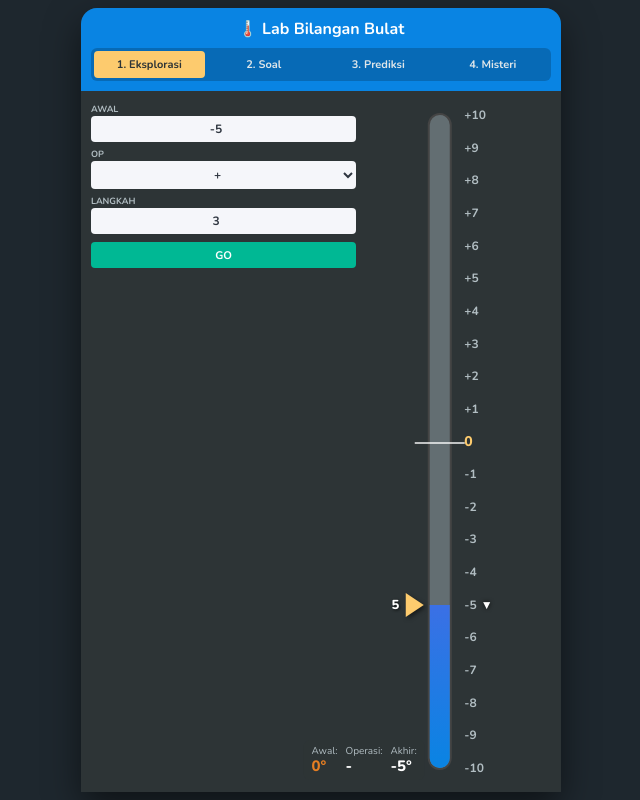
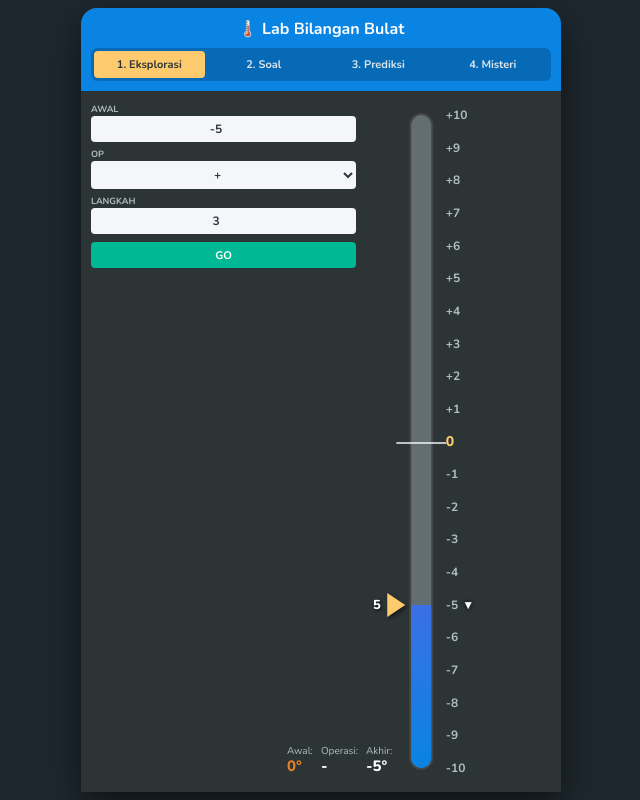
Before and after one commit to GogonXXX/Tangga-Bilangan-Negatif_Positif, a plain HTML site: page index.html in a window 1280 px wide. Shown: the whole page, without its empty margins (319-959 px from the left). Drawn offline with nearby package versions, Linux system fonts and the light colour scheme.

Commit message:
Adjust thermometer and floating result positions

```diff
--- a/index.html
+++ b/index.html
@@ -285,7 +285,7 @@
         }
         .answer-area .control-group label { color: #ffeaa7; }
 
-        /* --- AREA TENGAH: TERMOMETER (geser kiri total -25%) --- */
+        /* --- AREA TENGAH: TERMOMETER (geser kiri total -35%) --- */
         .thermometer-container {
             flex: 1;
             display: flex;
@@ -295,7 +295,7 @@
             padding: 10px 0;
             min-height: 420px;
             min-width: 120px;
-            transform: translateX(-25%);
+            transform: translateX(-35%);
         }
 
         .thermometer-wrapper {
@@ -408,12 +408,12 @@
         .marker-naik { background: #d63031; }
         .marker-turun { background: #0984e3; }
 
-        /* --- FLOATING RESULT: horizontal, geser 15% ke kiri --- */
+        /* --- FLOATING RESULT: horizontal, geser 20% ke kiri --- */
         .floating-result {
             position: absolute;
             left: 0;
             bottom: 0;
-            transform: translateX(-15%);   /* geser 15% ke kiri dari posisi container */
+            transform: translateX(-20%);
             display: flex;
             flex-direction: row;
             align-items: flex-end;
```
